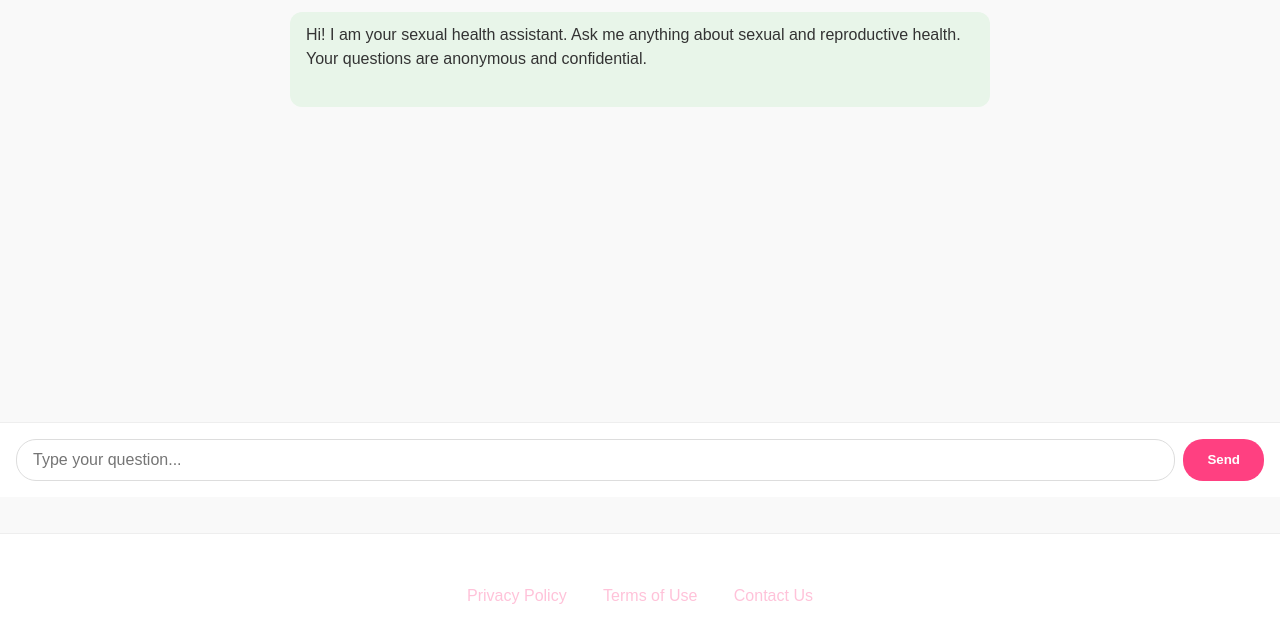
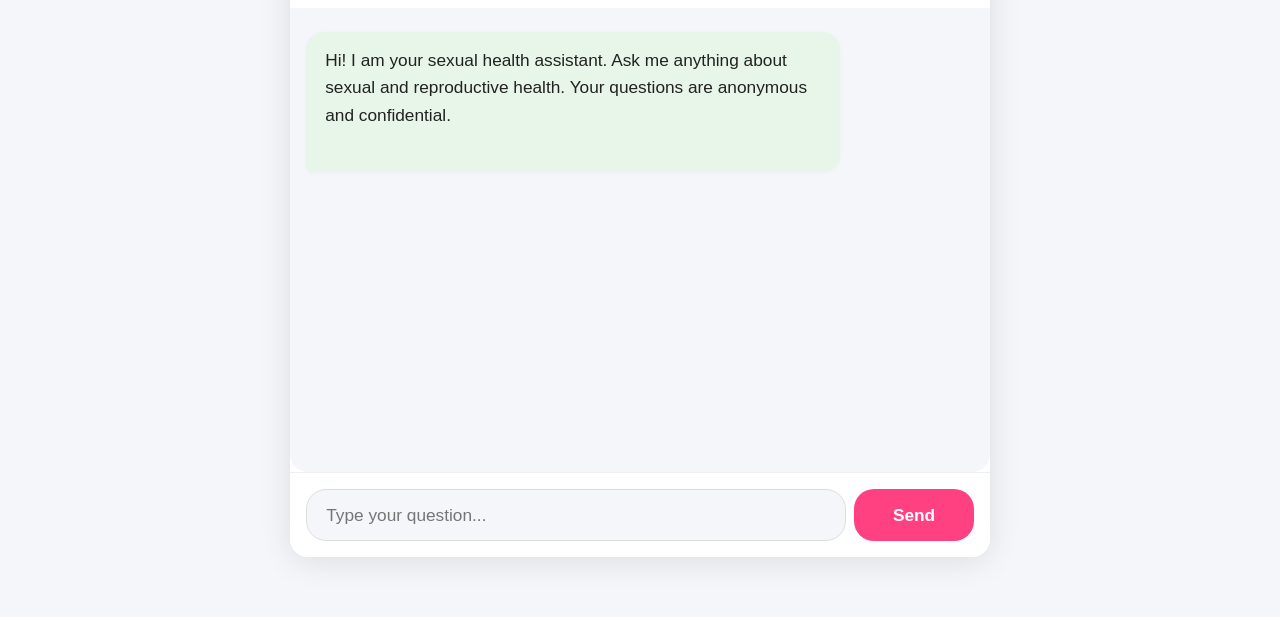
Before and after one commit to web-site-dev/NamasteDoctor, a website: page html/chatbot.html in a window 1280 px wide. Shown: the part 183-800 px from the top of the page. Drawn offline with nearby package versions, Linux system fonts and the light colour scheme.

Commit message:
Update chatbot.html

```diff
--- a/html/chatbot.html
+++ b/html/chatbot.html
@@ -10,17 +10,15 @@
       height: 100%;
       margin: 0;
       padding: 0;
+      background: #F4F6FA;
     }
-
     body {
       min-height: 100vh;
       min-width: 100vw;
       box-sizing: border-box;
       display: flex;
       flex-direction: column;
-  background: #C2E1FC;
     }
-
     header.navbar {
       position: fixed;
       top: 0;
@@ -28,50 +26,58 @@ header.navbar {
       width: 100vw;
       z-index: 1000;
     }
-
     main {
       flex: 1 1 auto;
       display: flex;
       flex-direction: column;
+      align-items: center;
       justify-content: flex-end;
-  align-items: center;
       min-height: 0;
-  margin-top: 80px; /* height of navbar */
-  margin-bottom: 60px; /* height of footer */
+      margin-top: 80px;
+      margin-bottom: 60px;
       width: 100vw;
       padding: 0;
+      background: #F4F6FA;
     }
-
+    .chatbot-outer {
+      width: 100vw;
+      display: flex;
+      justify-content: center;
+      align-items: flex-end;
+      flex: 1 1 auto;
+      min-height: 0;
+    }
     .chatbot-container {
-  width: 100vw;
-  height: 100%;
-  min-height: 0;
-  margin: 0;
+      width: 100%;
+      max-width: 700px;
+      height: 80vh;
+      min-height: 400px;
+      margin: 0 auto;
       background: #fff;
-  border-radius: 0;
-  box-shadow: none;
+      border-radius: 18px;
+      box-shadow: 0 4px 32px rgba(0,0,0,0.10);
       padding: 0;
       display: flex;
       flex-direction: column;
       min-width: 0;
       position: relative;
-  max-width: 100vw;
+      overflow: hidden;
     }
-
     .chatbot-title {
       text-align: center;
       font-size: 2rem;
       font-weight: bold;
       color: #FF4081;
       margin: 1.5rem 0 1rem 0;
+      background: #fff;
+      z-index: 2;
     }
-
     .chat-messages {
       flex: 1 1 auto;
       overflow-y: auto;
-  padding: 1.5rem 1rem 1rem 1rem; /* Slightly adjust padding for symmetry */
-  background: #f9f9f9;
-  border-radius: 0;
+      padding: 1.5rem 1rem 1rem 1rem;
+      background: #F4F6FA;
+      border-radius: 0 0 18px 18px;
       min-height: 0;
       max-height: none;
       display: flex;
@@ -79,56 +85,62 @@ main {
       gap: 0.7rem;
       width: 100%;
       box-sizing: border-box;
-  align-items: center; /* Center messages */
     }
-
     .chat-message {
-  padding: 0.7rem 1rem;
-  border-radius: 12px;
-  max-width: 700px;
-  font-size: 1rem;
-  line-height: 1.5;
+      padding: 0.9rem 1.2rem;
+      border-radius: 18px;
+      max-width: 80%;
+      font-size: 1.08rem;
+      line-height: 1.6;
       word-break: break-word;
       white-space: pre-line;
-  margin-left: auto;
-  margin-right: auto;
-  width: fit-content; /* Ensures messages don’t extend beyond their content */
+      margin-bottom: 0.2rem;
+      box-shadow: 0 1px 4px rgba(0,0,0,0.03);
+      transition: background 0.2s;
     }
-
     .chat-message.user {
-  background: #FFE3EC;
+      background: #FFEEF5;
       align-self: flex-end;
+      color: #333;
+      border-bottom-right-radius: 6px;
+      border-bottom-left-radius: 18px;
+      border-top-right-radius: 18px;
+      border-top-left-radius: 18px;
     }
-
     .chat-message.bot {
-  background: #e8f5e9;
+      background: #E8F5E9;
       align-self: flex-start;
+      color: #222;
+      border-bottom-left-radius: 6px;
+      border-bottom-right-radius: 18px;
+      border-top-right-radius: 18px;
+      border-top-left-radius: 18px;
     }
-
     .chatbot-input-row {
       display: flex;
       gap: 0.5rem;
       padding: 1rem;
       background: #fff;
       border-top: 1px solid #eee;
-  position: fixed;
-  bottom: 60px;
-  left: 0;
-  width: 100vw;
-  z-index: 100;
+      position: relative;
+      width: 100%;
+      z-index: 10;
       box-sizing: border-box;
-  justify-content: center; /* Center the input box */
+      border-radius: 0 0 18px 18px;
     }
-
     .chatbot-input-row input {
       flex: 1;
-  padding: 0.7rem 1rem;
+      padding: 0.9rem 1.2rem;
       border-radius: 20px;
       border: 1px solid #ddd;
-  font-size: 1rem;
+      font-size: 1.08rem;
       outline: none;
+      background: #F4F6FA;
+      transition: border 0.2s;
     }
-
+    .chatbot-input-row input:focus {
+      border: 1.5px solid #FF4081;
+    }
     .chatbot-input-row button {
       background: #FF4081;
       color: #fff;
@@ -136,34 +148,42 @@ main {
       border-radius: 20px;
       padding: 0 1.5rem;
       font-weight: bold;
+      font-size: 1.08rem;
       cursor: pointer;
       transition: background 0.2s;
+      min-width: 120px;
+      min-height: 44px;
     }
-
     .chatbot-input-row button:hover {
       background: #e63971;
     }
-
     #stopGeneratingBtn {
-  position: fixed;
-  bottom: 110px;
+      position: absolute;
+      right: 1.2rem;
+      bottom: 4.2rem;
+      z-index: 20;
+      background: #e63971;
+      color: #fff;
+      border: none;
+      border-radius: 20px;
+      padding: 0.5rem 1.5rem;
+      font-weight: bold;
+      font-size: 1.08rem;
+      cursor: pointer;
+      box-shadow: 0 2px 8px rgba(0,0,0,0.05);
+      display: none;
+    }
+    #chatLoading {
+      position: absolute;
       left: 50%;
+      bottom: 5.5rem;
       transform: translateX(-50%);
-  z-index: 101;
-}
-
-#chatLoading {
-  position: fixed;
-  bottom: 90px;
-  left: 50%;
-  transform: translateX(-50%);
-  z-index: 101;
+      z-index: 21;
       background: #fff;
       border-radius: 10px;
       padding: 0.2rem 1rem;
-  box-shadow: 0 2px 8px rgba(0, 0, 0, 0.05);
+      box-shadow: 0 2px 8px rgba(0,0,0,0.05);
     }
-
     footer {
       position: fixed;
       bottom: 0;
@@ -174,24 +194,26 @@ footer {
       border-top: 1px solid #eee;
       padding: 0.5rem 0;
     }
-
     .footer-links {
       text-align: center;
     }
-
-@media (max-width: 700px) {
-  .chat-message {
-    max-width: 98vw;
-    font-size: 0.98rem;
+    @media (max-width: 900px) {
+      .chatbot-container {
+        max-width: 100vw;
+        border-radius: 0;
       }
       .chatbot-title {
-    font-size: 1.2rem;
+        font-size: 1.3rem;
       }
       .chatbot-input-row {
         padding: 0.5rem;
+        border-radius: 0 0 18px 18px;
+      }
+      .chat-message {
+        font-size: 0.98rem;
+        max-width: 98vw;
       }
     }
-
   </style>
   <!-- Add marked.js for markdown rendering -->
   <script src="https://cdn.jsdelivr.net/npm/marked/marked.min.js"></script>
@@ -219,6 +241,7 @@ footer {
   </header>
 
   <main>
+    <div class="chatbot-outer">
       <div class="chatbot-container fade-in">
         <div class="chatbot-title">Sexual Health Chatbot</div>
         <div class="chat-messages" id="chatMessages">
@@ -231,16 +254,10 @@ footer {
         <div id="chatLoading" style="display:none; text-align:center; color:#888; margin-top:0.5rem;">Thinking...</div>
         <button id="stopGeneratingBtn" style="display:none; margin: 0.5rem auto 0 auto; background:#e63971; color:#fff; border:none; border-radius:20px; padding:0.5rem 1.5rem; font-weight:bold; cursor:pointer;">Stop Generating</button>
       </div>
+    </div>
   </main>
 
-  <footer>
-    <p>&copy; 2025 NamasteDoctor. All rights reserved.</p>
-    <div class="footer-links">
-      <a href="#">Privacy Policy</a>
-      <a href="#">Terms of Use</a>
-      <a href="contact.html">Contact Us</a>
-    </div>
-  </footer>
+
 
   <script src="../main.js"></script>
   <script>
```
Lines whose indentation alone changed are shown as unchanged.
